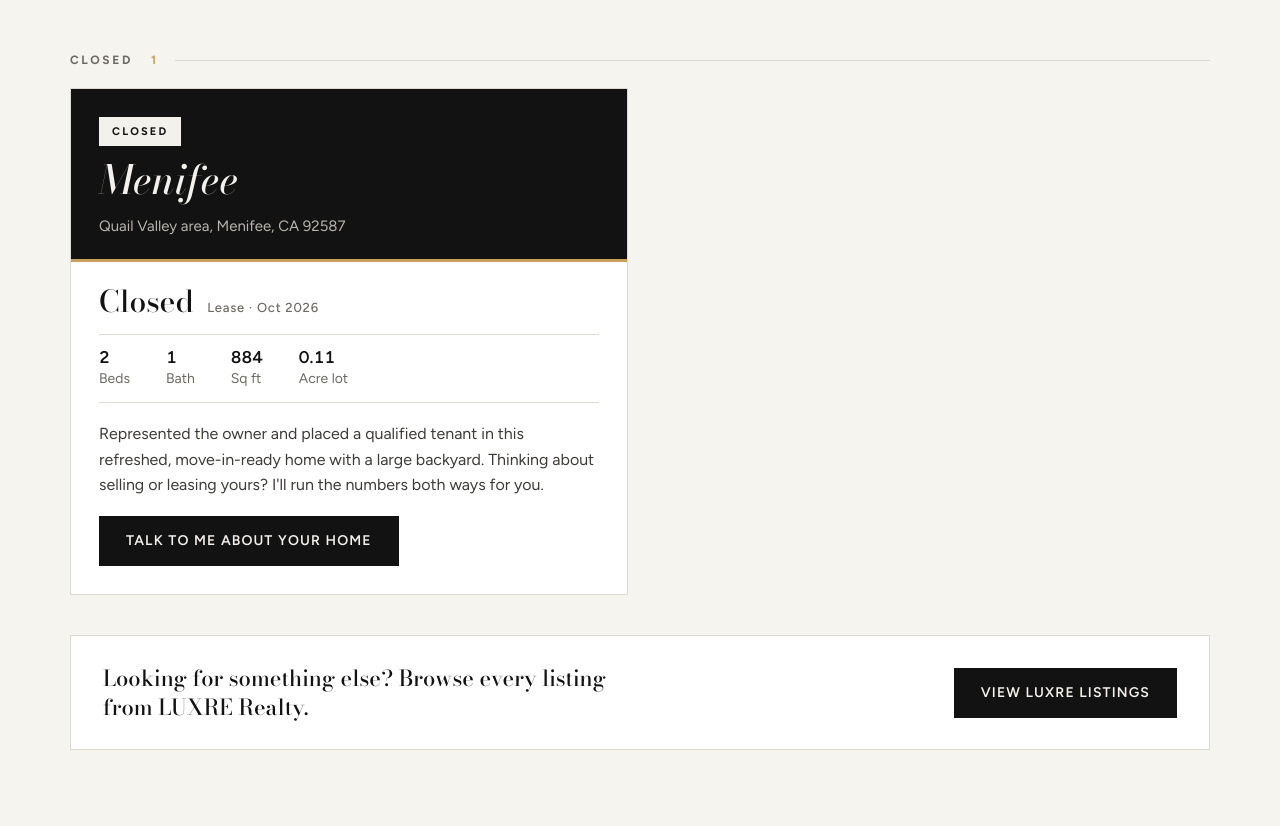
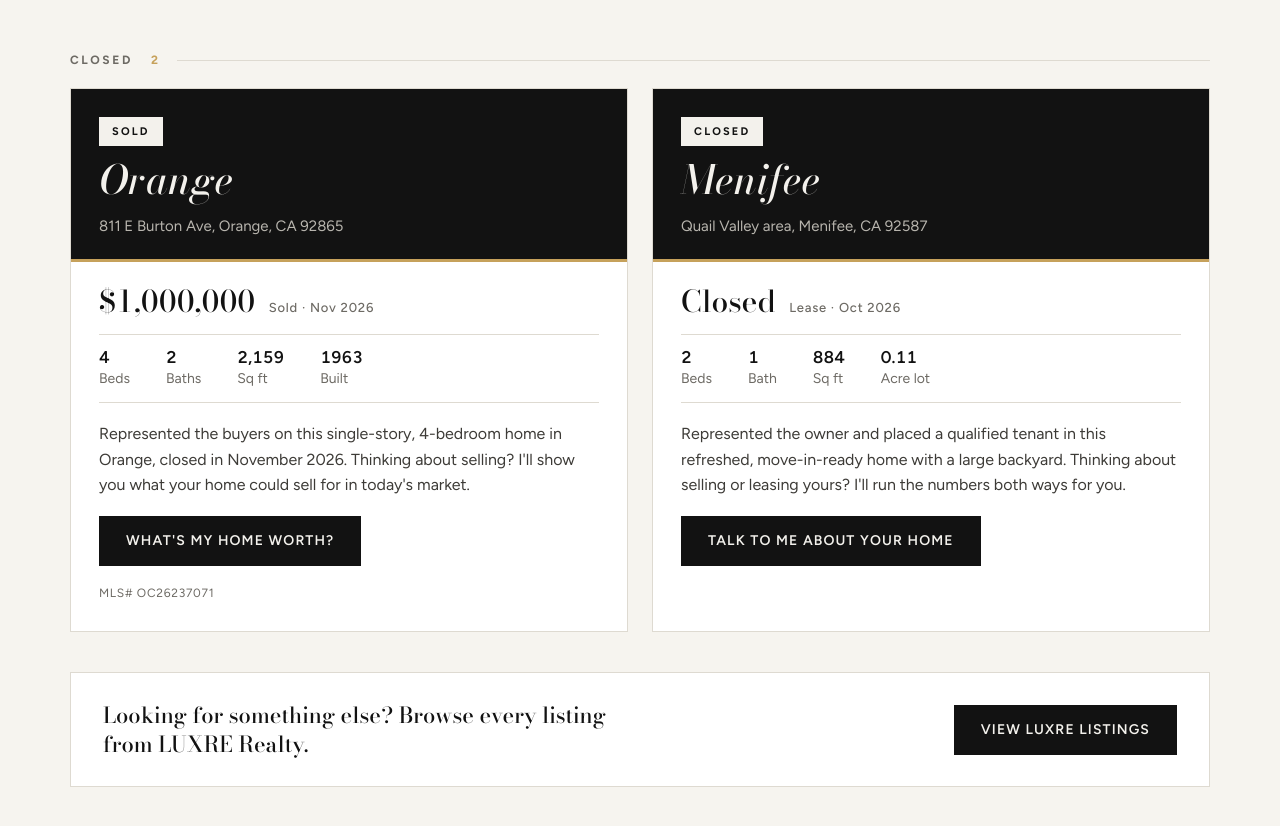
Before and after one commit to roysoldquick/roysoldquick-site, a plain HTML site: page index.html in a window 1280 px wide. Shown: the part 2491-3317 px from the top of the page. Drawn offline with nearby package versions, Linux system fonts and the light colour scheme.

Commit message:
Add 811 E Burton Ave (sold Nov 2026) to Closed listings
Co-Authored-By: Claude Opus 5.5 <noreply@anthropic.com>
Claude-Session: https://claude.ai/code/session_01GKqryECTTfKyZ85FN8b8uq

```diff
--- a/index.html
+++ b/index.html
@@ -385,8 +385,23 @@ footer strong{color:#f3f1ec;font-weight:600}
       </article>
     </div>
     <div class="group-closed">
-      <h3 class="group-head">Closed <span class="count">1</span></h3>
+      <h3 class="group-head">Closed <span class="count">2</span></h3>
       <div class="listings">
+        <article class="card closed">
+          <div class="card-top">
+            <span class="status closed">Sold</span>
+            <span class="city">Orange</span>
+            <span class="addr">811 E Burton Ave, Orange, CA 92865</span>
+          </div>
+          <div class="card-body">
+            <div class="price">$1,000,000 <small>Sold · Nov 2026</small></div>
+            <div class="facts"><div><b>4</b>Beds</div><div><b>2</b>Baths</div><div><b>2,159</b>Sq ft</div><div><b>1963</b>Built</div></div>
+            <p>Represented the buyers on this single-story, 4-bedroom home in Orange, closed in November 2026. Thinking about selling? I'll show you what your home could sell for in today's market.</p>
+            <button class="btn btn-dark" data-ask="What my home is worth" data-type="Sell" data-msg="I'd like to know what my home could sell for.">What's my home worth?</button>
+            <span class="mls">MLS# OC26237071</span>
+          </div>
+        </article>
+
         <article class="card closed">
           <div class="card-top">
             <span class="status closed">Closed</span>
```
